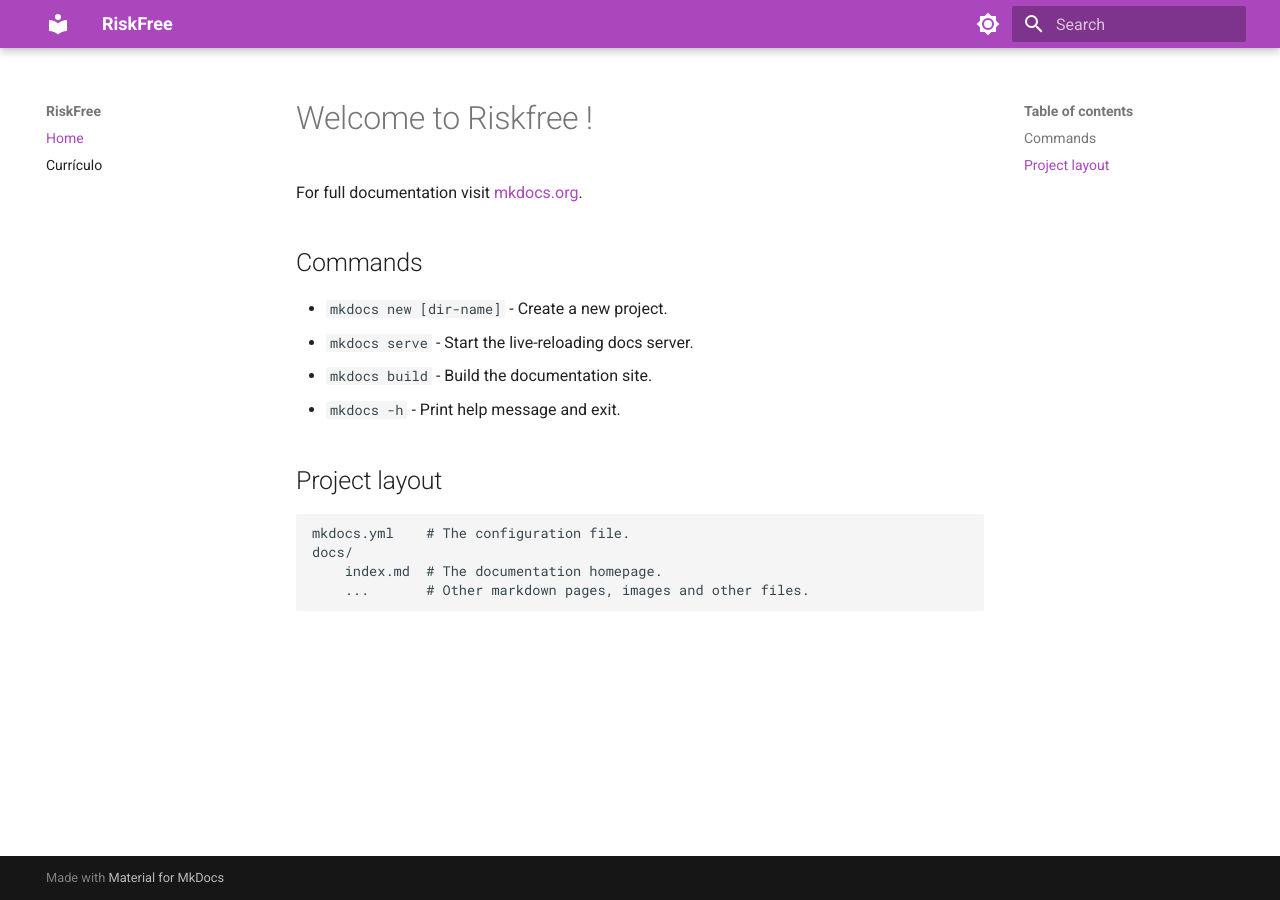
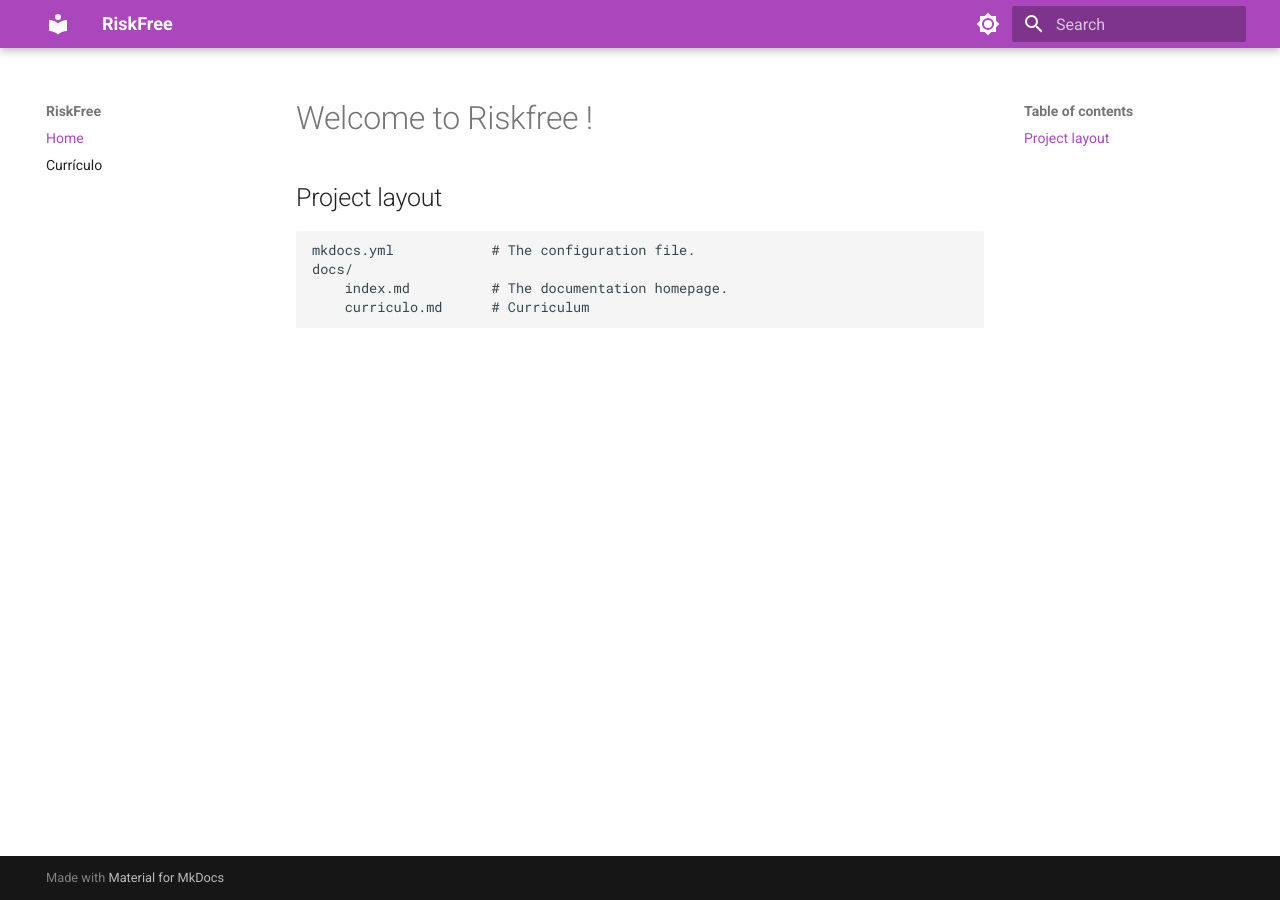
Before and after one commit to statspy-ml/riskfree, an MkDocs documentation site: the page built from docs/index.md, in a window 1280 px wide. Built offline with MkDocs 1.6.1 and Material for MkDocs 9.7.7, drawn with Linux system fonts in a browser that asks for light colours.

Commit message:
fix: mkdocs style

```diff
--- a/docs/index.md
+++ b/docs/index.md
@@ -1,17 +1,8 @@
 # Welcome to Riskfree !
-
-For full documentation visit [mkdocs.org](https://www.mkdocs.org).
-
-## Commands
-
-* `mkdocs new [dir-name]` - Create a new project.
-* `mkdocs serve` - Start the live-reloading docs server.
-* `mkdocs build` - Build the documentation site.
-* `mkdocs -h` - Print help message and exit.
 
 ## Project layout
 
-    mkdocs.yml    # The configuration file.
+    mkdocs.yml            # The configuration file.
     docs/
-        index.md  # The documentation homepage.
-        ...       # Other markdown pages, images and other files.
+        index.md          # The documentation homepage.
+        curriculo.md      # Curriculum
--- a/mkdocs.yml
+++ b/mkdocs.yml
@@ -17,9 +17,7 @@
   font:
     text: "Roboto"
     code: "Roboto Mono"
-  # Adicione outros parâmetros de configuração do tema aqui
 
-# Outras configurações possíveis
 site_url: "https://statspy-mk.github.io/riskfree"
 use_directory_urls: true
 
@@ -92,4 +90,3 @@
 extra_javascript:
   - https://cdnjs.cloudflare.com/ajax/libs/particles.js/2.0.0/particles.min.js
   - https://cdnjs.cloudflare.com/ajax/libs/Chart.js/3.9.1/chart.min.js
-  - assets/script.js
```
